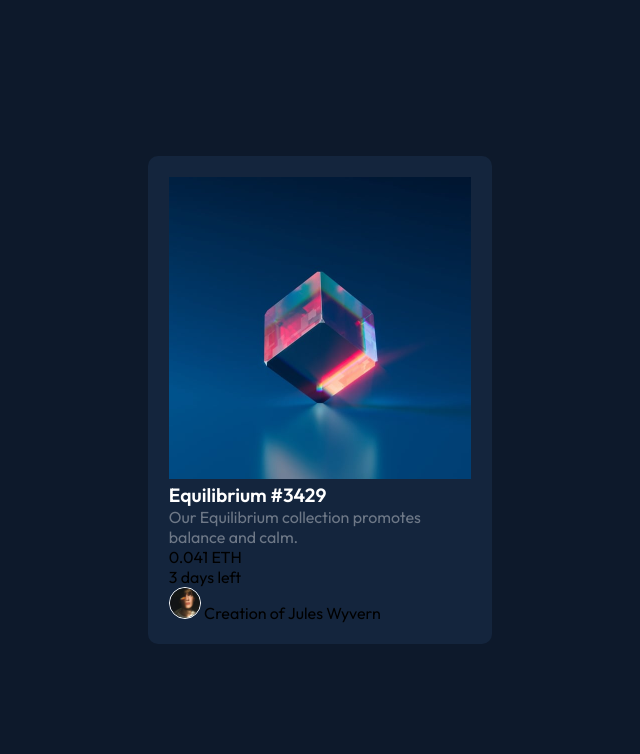
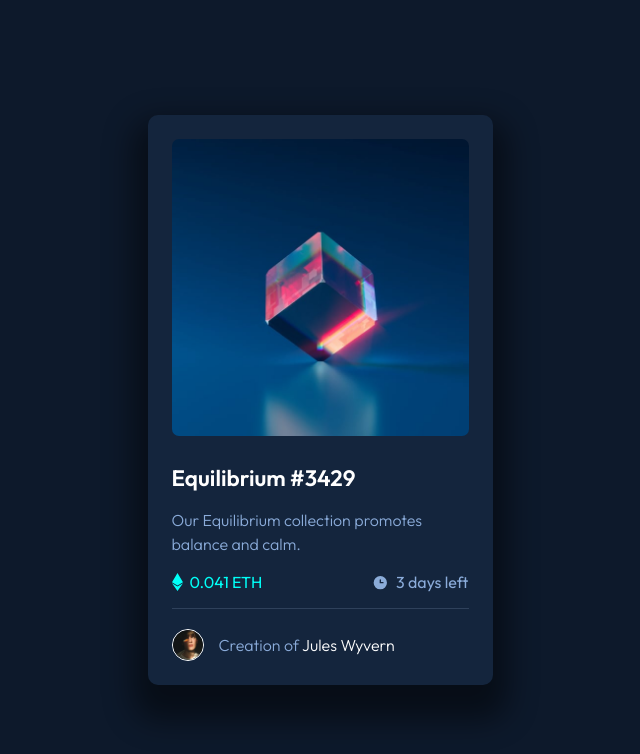
Before and after one commit to OliveiraRony/nft-card, a plain HTML site: page index.html in a window 1280 px wide. Shown: the whole page, without its empty margins (320-960 px from the left). Drawn offline with Linux system fonts and the light colour scheme.

Commit message:
Primeira versão do desafio nft-card

```diff
--- a/index.html
+++ b/index.html
@@ -2,39 +2,37 @@
 <html lang="pt-br">
 <head>
   <meta charset="UTF-8">
-  <meta name="viewport" content="width=device-width, initial-scale=1.0"> <!-- displays site properly based on user's device -->
+  <meta name="viewport" content="width=device-width, initial-scale=1.0">
 
   <link rel="icon" type="image/png" sizes="32x32" href="./images/favicon-32x32.png">
   <link rel="stylesheet" href="style/style.css">
 
-  <title>Frontend Mentor | NFT preview card component</title>
+  <title>NFT preview card component</title>
 
-  <style>
-    .attribution { font-size: 11px; text-align: center; }
-    .attribution a { color: hsl(228, 45%, 44%); }
-  </style>
+
+
 </head>
 <body>
 
   <main>
 
-    <img class="equilibrium-img" src="images/image-equilibrium.jpg" alt="Equilibrium-image">
+    <img class="card-image" src="images/image-equilibrium.jpg" alt="Equilibrium">
 
     <h1>Equilibrium #3429</h1>
-
     <p>Our Equilibrium collection promotes balance and calm.</p>
 
-    <div class="value">
-      <p>0.041 ETH</p>
-      <p>3 days left</p>
+    <div class="price">
+      <p class="ethereum-price">0.041 ETH</p>
+      <p class="time-left">3 days left</p>
     </div>
 
-    <div class="equilibrium-creator">
-      <img src="images/image-avatar.png" alt="Jules-Wyvern">
-      Creation of Jules Wyvern
+    <span class="line"> </span>
+
+    <div class="creator">
+      <img src="images/image-avatar.png" alt="Jules Wyvern">
+      <p>Creation of <span class="jules">Jules Wyvern</span></p>
     </div>
   </main>
 
-
 </body>
 </html>
--- a/style/style.css
+++ b/style/style.css
@@ -7,40 +7,102 @@
 }
 
 body {
+    background-color: hsl(217, 54%, 11%);
+    font-family: 'Outfit', sans-serif;
+    display: flex;
+    justify-content: center;
     align-items: center;
-    background-color: hsl(217, 54%, 11%);
-    display: flex;
-    font-family: 'Outfit', sans-serif;
-    font-size: 1em;
-    justify-content: center;
     height: 100vh;
-    width: 100vw;
+}
+
+.card-image {
+    border-radius: 7px;
+    width: 100%;
+    cursor: pointer;
 }
 
 main {
     background-color: hsl(216, 50%, 16%);
+    padding: 1.5rem;
+    max-width: 345px;
     border-radius: 10px;
-    max-width: 21.5rem;
-    padding: 1.3rem;
+    box-shadow: 0px 20px 30px 15px rgba(0, 0, 0, 0.47);
 }
 
 main h1 {
-    color: hsl(0, 0%, 100%);
-    font-size: 1.2em;
-    font-weight: ;
+    color: white;
+    font-size: 1.4em;
+    font-weight: 600;
+    margin-top: 1.5rem;
+}
+
+main h1:hover {
+    color: hsl(178, 100%, 50%);
+    cursor: pointer;
 }
 
 main > p {
-    color: rgba(255, 255, 255, 0.383);
-    font-weight: 00;
+    color: hsl(215, 52%, 70%);
+    font-weight: 300;
+    line-height: 1.5em;
+    margin: 1rem 0;
 }
 
-.equilibrium-img {
-    width: 100%;
+.price {
+    display: flex;
+    justify-content: space-between;
 }
 
-.equilibrium-creator img {
-    width: 2rem;
+.price .ethereum-price {
+    color: hsl(178, 100%, 50%);
+    display: inline-block;
+    font-weight: 400;
+}
+
+.price .ethereum-price::before {
+    content: url('../images/icon-ethereum.svg');
+    margin-right: 7px;
+    vertical-align: middle;
+}
+
+.price .time-left {
+    color:hsl(215, 52%, 70%);
+}
+
+.price .time-left::before {
+    content: url('../images/icon-clock.svg');
+    vertical-align: middle;
+    margin-right: 7px;
+}
+
+.line {
+    content: '';
+    display: block;
+    background-color: hsl(215, 32%, 27%);
+    height: 1px;
+    margin-top: 0.8rem;
+  }
+
+.creator {
+    display: flex;
+    align-items: center;
+    color: hsl(215, 52%, 70%);
+    font-weight: 300;
+    margin-top: 20px;
+}
+
+.jules {
+    color: white;
+}
+
+.jules:hover {
+    color: hsl(178, 100%, 50%);
+    cursor: pointer;
+}
+
+.creator img {
+    width: 32px;
     border: 1px solid white;
     border-radius: 50%;
+    margin-right: 15px;
 }
```
